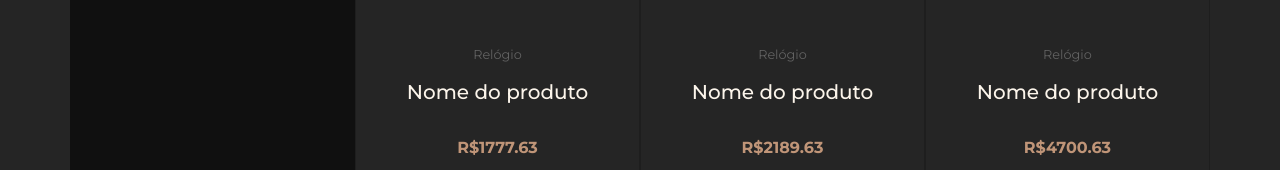
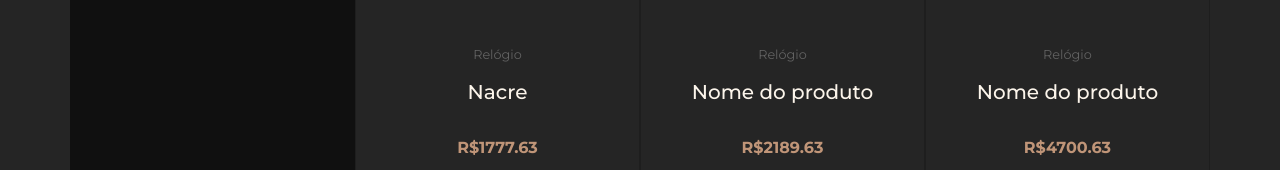
Before and after one commit to Gabrielmgb/ecommerce-exact-time-bootstrap, a plain HTML site: page index.html in a window 1280 px wide. Shown: the part 3225-3395 px from the top of the page. Drawn offline with nearby package versions, Linux system fonts and the light colour scheme.

Commit message:
relógio nacre

```diff
--- a/index.html
+++ b/index.html
@@ -248,7 +248,7 @@
                             <img src="img/relogio7.png" class="card-img-top img-fluid" alt="Relógio 7">
                             <div class="card-body">
                                 <p class="card-category secondary-color">Relógio</p>
-                                <h5 class="card-title">Nome do produto</h5>
+                                <h5 class="card-title">Nacre</h5>
                                 <p class="card-text primary-color">R$1777.63</p>
                                 <a href="#" class="btn btn-primary">Comprar</a>
                             </div>
```
